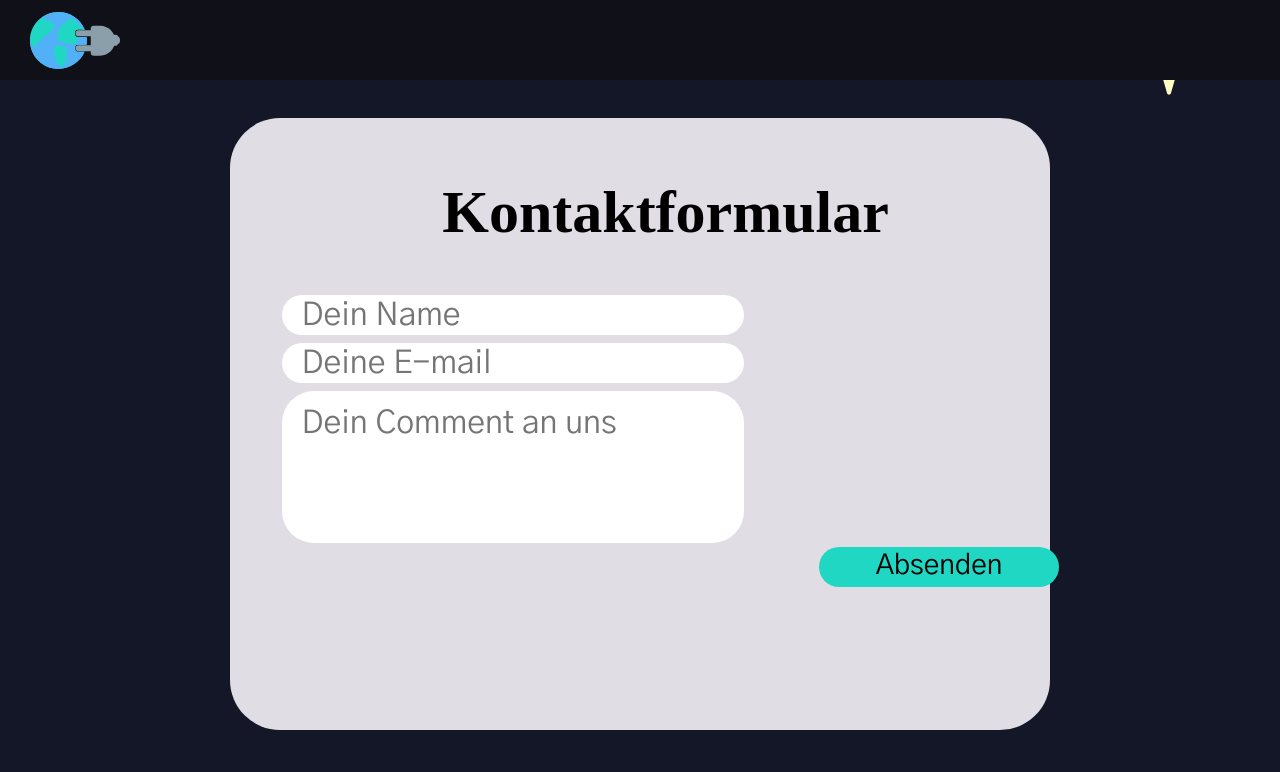
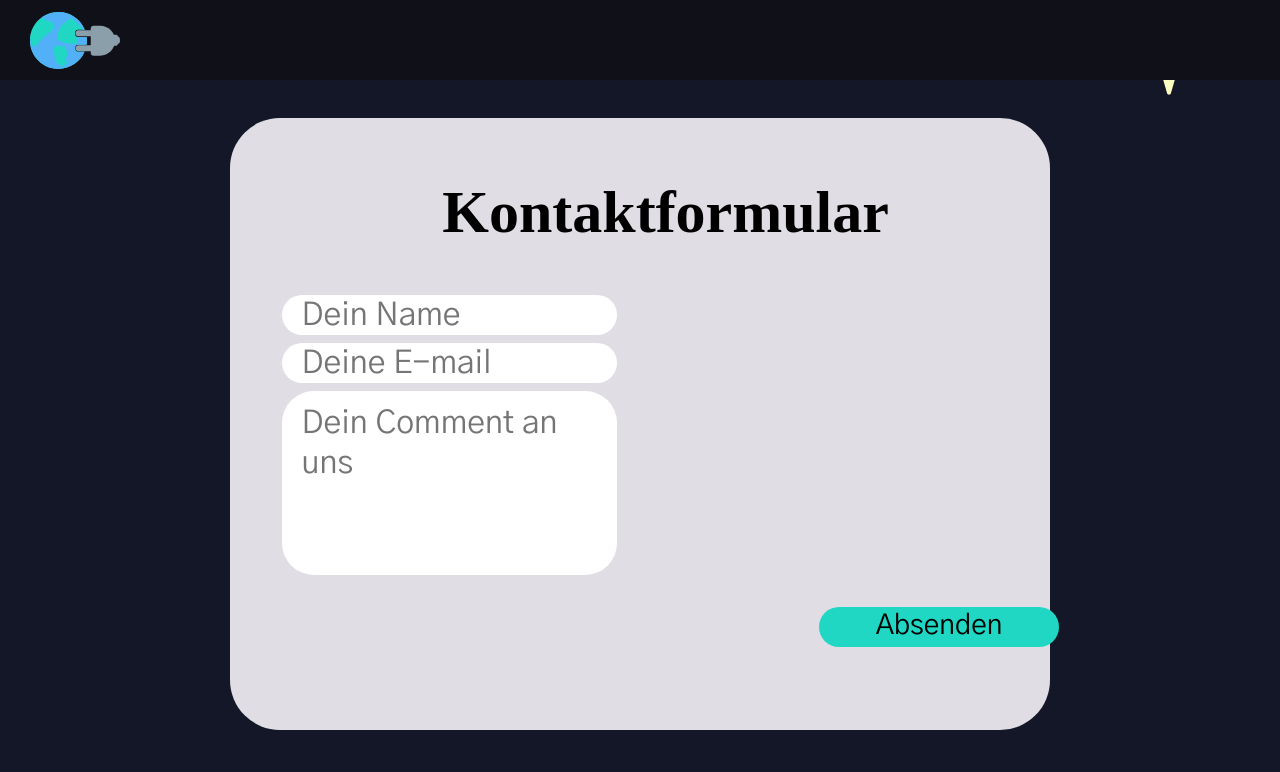
Before and after one commit to LennoxIsBadAtCoding/DMWT_Gruppe7, a Next.js app: page /formular in a window 1280 px wide. Shown: the top 772 px of the page. Built offline with nearby package versions, Linux system fonts and the light colour scheme; a web font is replaced by a local one.

Commit message:
FORMAT OF FORM FINALLY GOOD =) smiley face

```diff
--- a/app/components/DragDrop.tsx
+++ b/app/components/DragDrop.tsx
@@ -32,7 +32,9 @@ function DragDrop() {
         document.getElementById("Draggable").style.display = "none";
     }
     const LetOvenDisappear = () =>{
-        setTimeout(( () => document.getElementById("DropPlace").style.display = "none"),3000);
+        setTimeout(( () => {
+            document.getElementById("DropPlace").style.display = "none";
+             }),3000);
     }
     return (
         <>
--- a/app/formular/page.tsx
+++ b/app/formular/page.tsx
@@ -92,26 +92,25 @@ export default function FormPage () {
                     </h1>
                     <div>
                         <form id= 'formInput' onSubmit={handleSubmit((data) => correctInputResponse(data))}>
-                            <div >
-                                <input id= "inputName" {...register("firstName")} placeholder="Dein Name"
-                                       className={stylesForm.inputStyle}/>
-                            {errors.firstName && <p className={stylesForm.errorMessage}>{errors.firstName.message}</p>}
+                            <div style={{display: "flex"}}>
+                                <div style={{width:"70%"}}>
+                                    <input id= "inputName" {...register("firstName")} placeholder="Dein Name"  className={stylesForm.inputStyle}/>
+                                        {errors.firstName && <p className={stylesForm.errorMessage}>{errors.firstName.message}</p>}
 
 
-                            <input id= "inputEmail" {...register("eMail")} placeholder="Deine E-mail"
-                                   className={stylesForm.inputStyle}/>
-                            {errors.eMail && <p className={stylesForm.errorMessage} >{errors.eMail.message}</p>}
+                                    <input id= "inputEmail" {...register("eMail")} placeholder="Deine E-mail" className={stylesForm.inputStyle}/>
+                                        {errors.eMail && <p className={stylesForm.errorMessage}>{errors.eMail.message}</p>}
 
-                            <textarea id= "inputComment" {...register("userComment")} placeholder="Dein Comment an uns"
-                                   className={stylesForm.inputStyleComment}/>
-                            {errors.userComment && <p className={stylesForm.errorMessage} >{errors.userComment.message}</p>}
+                                    <textarea id= "inputComment" {...register("userComment")} placeholder="Dein Comment an uns" className={stylesForm.inputStyleComment}/>
+                                        {errors.userComment && <p className={stylesForm.errorMessage}>{errors.userComment.message}</p>}
+                                </div>
+                                <div style={{width:"30%"}}>
+                                    <input id={stylesForm.submitButton} type="submit" value={"Absenden"}/>
+                                </div>
                             </div>
-
-                            <input id={stylesForm.submitButton} type="submit" value={"Absenden"}/>
-
                         </form>
                     </div>
-            </div>
+                </div>
             </div>
         );
     }
--- a/app/layout.tsx
+++ b/app/layout.tsx
@@ -4,7 +4,7 @@ import Footer from "./components/Footer";
 
 export const metadata = {
     title: 'Recharge The Source',
-    description: 'Generated by Next.js',
+    description: 'Website about recycling of smartphones',
 }
 
 export default function RootLayout({
--- a/styles/Formular.module.css
+++ b/styles/Formular.module.css
@@ -21,7 +21,7 @@
 .inputStyleComment{
     margin-top: 0.5rem;
     width: 55%;
-    height: 8rem;
+    height: 10rem;
     padding: 12px 20px;
     clear:both;
     overflow: hidden;
@@ -33,7 +33,7 @@
     resize: none;
 }
 #submitButton{
-    margin-left: 70%;
+    margin-top: 20rem;
     border: none;
     background-color: #20D7C4;
     height: 2.5rem;
@@ -69,6 +69,7 @@
     color: black;
 }
 .errorMessage{
+    position: relative;
     color: black;
     padding: 0px 20px;
     font-family: "Gothic A1";
```
Also changed, not shown: app/page.tsx (+2 -1 lines).
